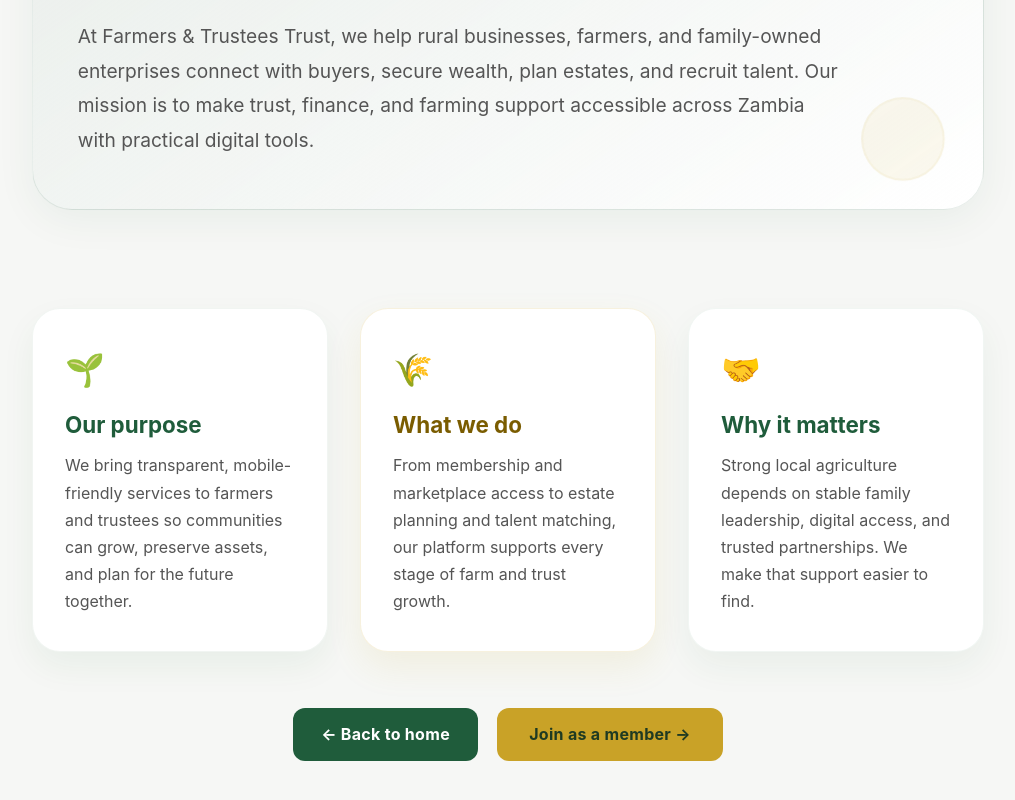
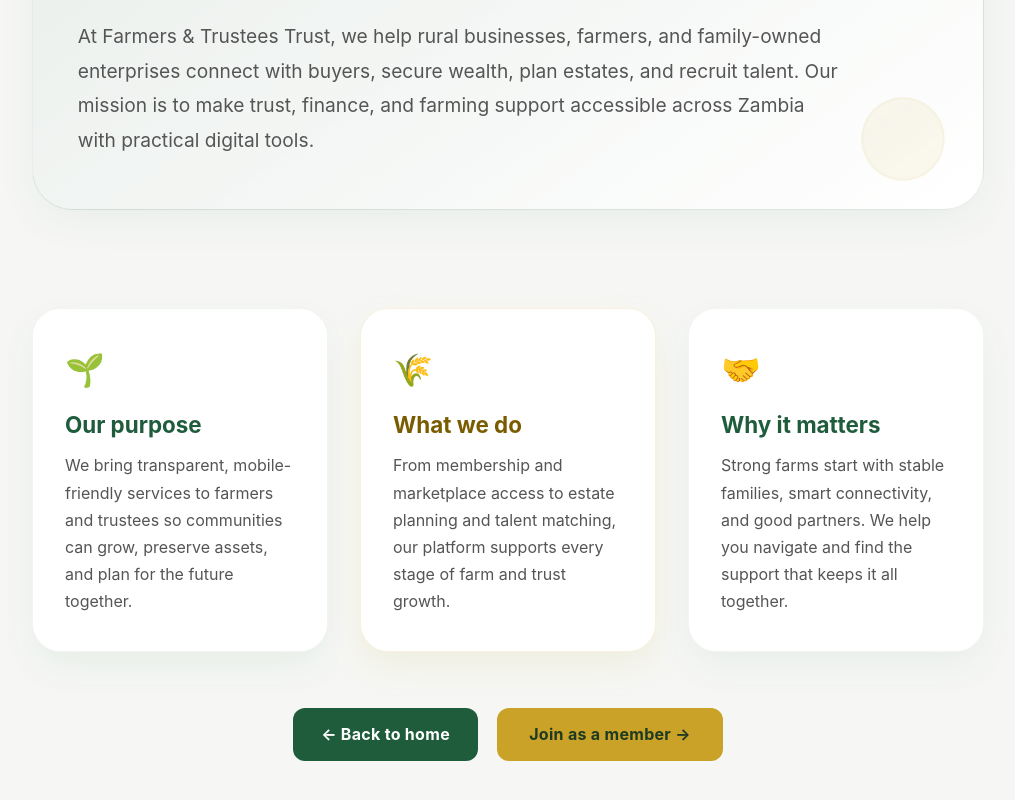
Before and after one commit to Chabbylupuuta/Farmers-trustees-trust-platform, a Next.js app: page /about in a window 1280 px wide. Shown: the part 360-1160 px from the top of the page, without its empty margins (132-1147 px from the left). Built offline with nearby package versions, Linux system fonts and the light colour scheme.

Commit message:
updated about

```diff
--- a/src/app/about/page.tsx
+++ b/src/app/about/page.tsx
@@ -293,7 +293,7 @@
                 fontSize: '1rem',
               }}
             >
-              Strong local agriculture depends on stable family leadership, digital access, and trusted partnerships. We make that support easier to find.
+              Strong farms start with stable families, smart connectivity, and good partners. We help you navigate and find the support that keeps it all together.
             </p>
           </div>
         </section>
```
